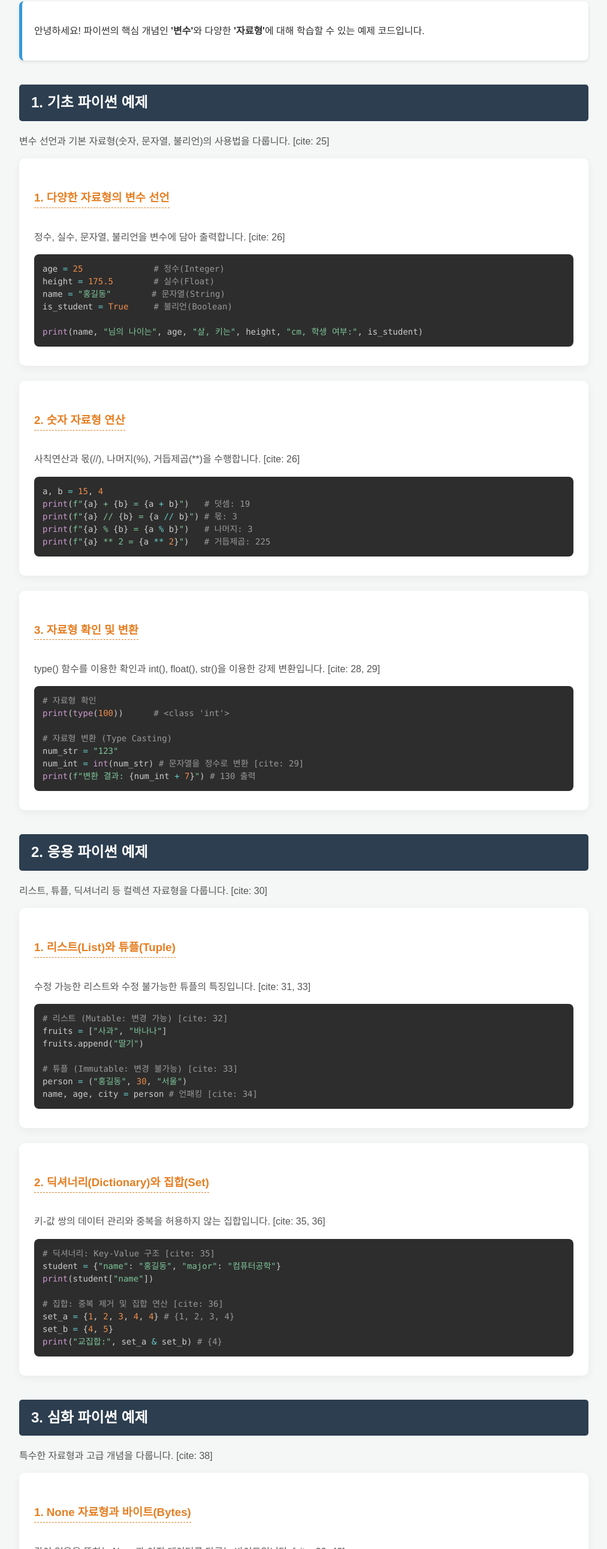
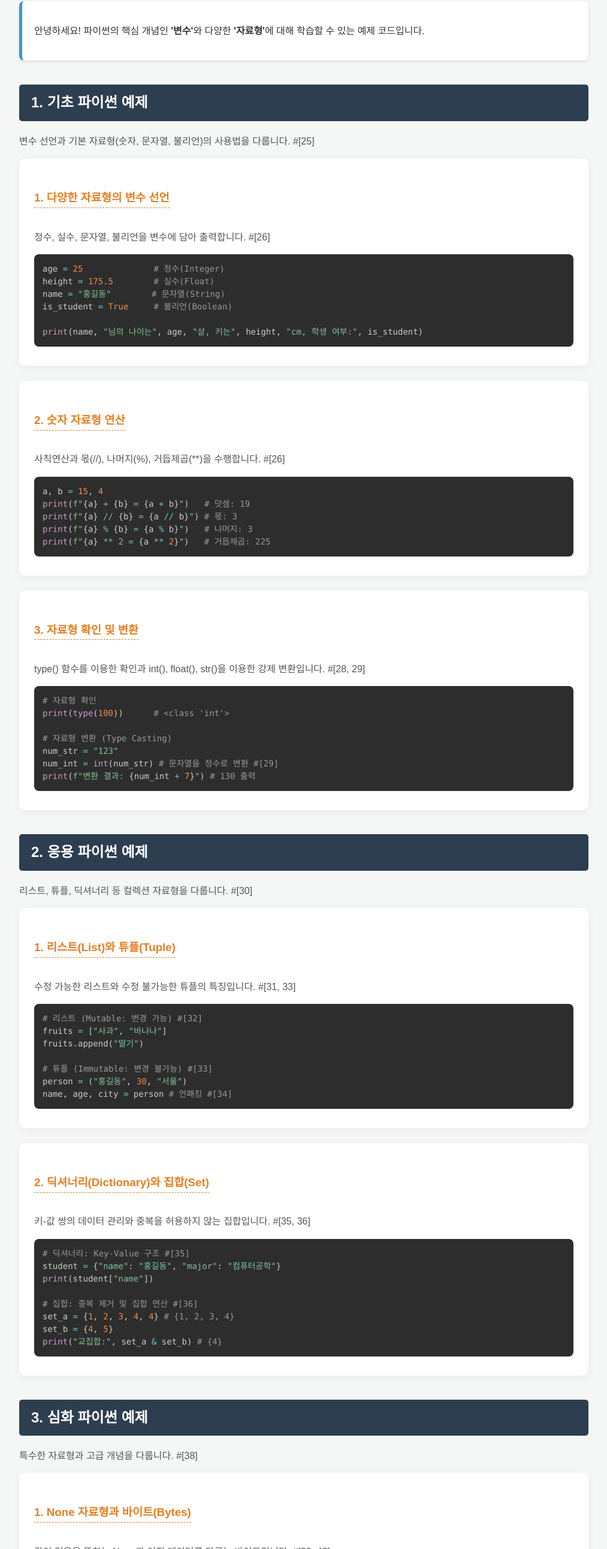
Before and after one commit to jsinsoo/python, a plain HTML site: page 02.html in a window 1280 px wide. Shown: the part 217-2800 px from the top of the page at 60% size, without its empty margins (133-1146 px from the left). Drawn offline with nearby package versions, Linux system fonts and the light colour scheme.

Commit message:
Add files via upload

```diff
--- a/02.html
+++ b/02.html
@@ -29,11 +29,11 @@
 </div>
 
 <h2>1. 기초 파이썬 예제</h2>
-<p class="desc">변수 선언과 기본 자료형(숫자, 문자열, 불리언)의 사용법을 다룹니다. [cite: 25]</p>
+<p class="desc">변수 선언과 기본 자료형(숫자, 문자열, 불리언)의 사용법을 다룹니다. #[25]</p>
 
 <div class="example-card">
     <h3>1. 다양한 자료형의 변수 선언</h3>
-    <p class="desc">정수, 실수, 문자열, 불리언을 변수에 담아 출력합니다. [cite: 26]</p>
+    <p class="desc">정수, 실수, 문자열, 불리언을 변수에 담아 출력합니다. #[26]</p>
     <pre><code class="language-python">age = 25              # 정수(Integer)
 height = 175.5        # 실수(Float)
 name = "홍길동"        # 문자열(String)
@@ -44,7 +44,7 @@ print(name, "님의 나이는", age, "살, 키는", height, "cm, 학생 여부:"
 
 <div class="example-card">
     <h3>2. 숫자 자료형 연산</h3>
-    <p class="desc">사칙연산과 몫(//), 나머지(%), 거듭제곱(**)을 수행합니다. [cite: 26]</p>
+    <p class="desc">사칙연산과 몫(//), 나머지(%), 거듭제곱(**)을 수행합니다. #[26]</p>
     <pre><code class="language-python">a, b = 15, 4
 print(f"{a} + {b} = {a + b}")   # 덧셈: 19
 print(f"{a} // {b} = {a // b}") # 몫: 3
@@ -54,72 +54,72 @@ print(f"{a} ** 2 = {a ** 2}")   # 거듭제곱: 225</code></pre>
 
 <div class="example-card">
     <h3>3. 자료형 확인 및 변환</h3>
-    <p class="desc">type() 함수를 이용한 확인과 int(), float(), str()을 이용한 강제 변환입니다. [cite: 28, 29]</p>
+    <p class="desc">type() 함수를 이용한 확인과 int(), float(), str()을 이용한 강제 변환입니다. #[28, 29]</p>
     <pre><code class="language-python"># 자료형 확인
 print(type(100))      # &lt;class 'int'&gt;
 
 # 자료형 변환 (Type Casting)
 num_str = "123"
-num_int = int(num_str) # 문자열을 정수로 변환 [cite: 29]
+num_int = int(num_str) # 문자열을 정수로 변환 #[29]
 print(f"변환 결과: {num_int + 7}") # 130 출력</code></pre>
 </div>
 
 <h2>2. 응용 파이썬 예제</h2>
-<p class="desc">리스트, 튜플, 딕셔너리 등 컬렉션 자료형을 다룹니다. [cite: 30]</p>
+<p class="desc">리스트, 튜플, 딕셔너리 등 컬렉션 자료형을 다룹니다. #[30]</p>
 
 <div class="example-card">
     <h3>1. 리스트(List)와 튜플(Tuple)</h3>
-    <p class="desc">수정 가능한 리스트와 수정 불가능한 튜플의 특징입니다. [cite: 31, 33]</p>
-    <pre><code class="language-python"># 리스트 (Mutable: 변경 가능) [cite: 32]
+    <p class="desc">수정 가능한 리스트와 수정 불가능한 튜플의 특징입니다. #[31, 33]</p>
+    <pre><code class="language-python"># 리스트 (Mutable: 변경 가능) #[32]
 fruits = ["사과", "바나나"]
 fruits.append("딸기")
 
-# 튜플 (Immutable: 변경 불가능) [cite: 33]
+# 튜플 (Immutable: 변경 불가능) #[33]
 person = ("홍길동", 30, "서울")
-name, age, city = person # 언패킹 [cite: 34]</code></pre>
+name, age, city = person # 언패킹 #[34]</code></pre>
 </div>
 
 <div class="example-card">
     <h3>2. 딕셔너리(Dictionary)와 집합(Set)</h3>
-    <p class="desc">키-값 쌍의 데이터 관리와 중복을 허용하지 않는 집합입니다. [cite: 35, 36]</p>
-    <pre><code class="language-python"># 딕셔너리: Key-Value 구조 [cite: 35]
+    <p class="desc">키-값 쌍의 데이터 관리와 중복을 허용하지 않는 집합입니다. #[35, 36]</p>
+    <pre><code class="language-python"># 딕셔너리: Key-Value 구조 #[35]
 student = {"name": "홍길동", "major": "컴퓨터공학"}
 print(student["name"])
 
-# 집합: 중복 제거 및 집합 연산 [cite: 36]
+# 집합: 중복 제거 및 집합 연산 #[36]
 set_a = {1, 2, 3, 4, 4} # {1, 2, 3, 4}
 set_b = {4, 5}
 print("교집합:", set_a & set_b) # {4}</code></pre>
 </div>
 
 <h2>3. 심화 파이썬 예제</h2>
-<p class="desc">특수한 자료형과 고급 개념을 다룹니다. [cite: 38]</p>
+<p class="desc">특수한 자료형과 고급 개념을 다룹니다. #[38]</p>
 
 <div class="example-card">
     <h3>1. None 자료형과 바이트(Bytes)</h3>
-    <p class="desc">값이 없음을 뜻하는 None과 이진 데이터를 다루는 바이트입니다. [cite: 39, 42]</p>
-    <pre><code class="language-python"># None 자료형 [cite: 39]
+    <p class="desc">값이 없음을 뜻하는 None과 이진 데이터를 다루는 바이트입니다. #[39, 42]</p>
+    <pre><code class="language-python"># None 자료형 #[39]
 my_var = None
 if my_var is None:
-    print("값이 할당되지 않았습니다.") [cite: 40]
+    print("값이 할당되지 않았습니다.") #[40]
 
-# 바이트 객체 (Immutable) [cite: 42]
+# 바이트 객체 (Immutable) #[42]
 my_bytes = bytes([72, 101, 108, 108, 111]) # 'Hello'
 print(my_bytes.decode('utf-8'))</code></pre>
 </div>
 
 <div class="example-card">
     <h3>2. 복소수 및 네임드튜플(Namedtuple)</h3>
-    <p class="desc">실수부와 허수부를 갖는 복소수 및 가독성을 높인 튜플입니다. [cite: 44, 46]</p>
-    <pre><code class="language-python"># 복소수 (Complex Number) [cite: 44]
+    <p class="desc">실수부와 허수부를 갖는 복소수 및 가독성을 높인 튜플입니다. #[44, 46]</p>
+    <pre><code class="language-python"># 복소수 (Complex Number) #[44]
 c1 = 3 + 4j
 print(f"실수부: {c1.real}, 허수부: {c1.imag}")
 
-# Namedtuple: 인덱스 대신 이름으로 접근 [cite: 46]
+# Namedtuple: 인덱스 대신 이름으로 접근 #[46]
 from collections import namedtuple
 Point = namedtuple('Point', ['x', 'y'])
 p = Point(10, 20)
-print(f"x좌표: {p.x}") # p[0] 대신 p.x 사용 [cite: 47]</code></pre>
+print(f"x좌표: {p.x}") # p[0] 대신 p.x 사용 #[47]</code></pre>
 </div>
 
 <script src="https://cdnjs.cloudflare.com/ajax/libs/prism/1.29.0/prism.min.js"></script>
```
